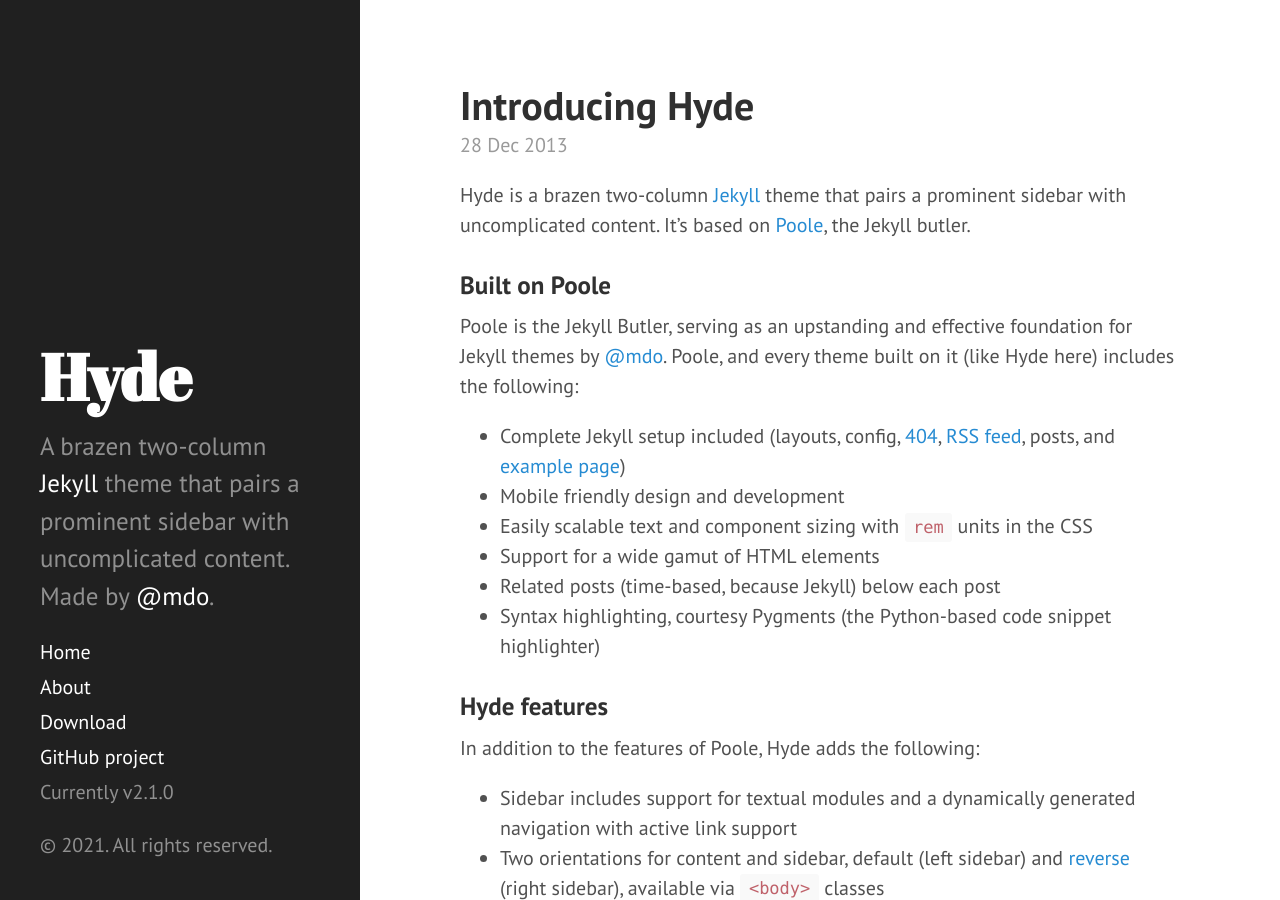
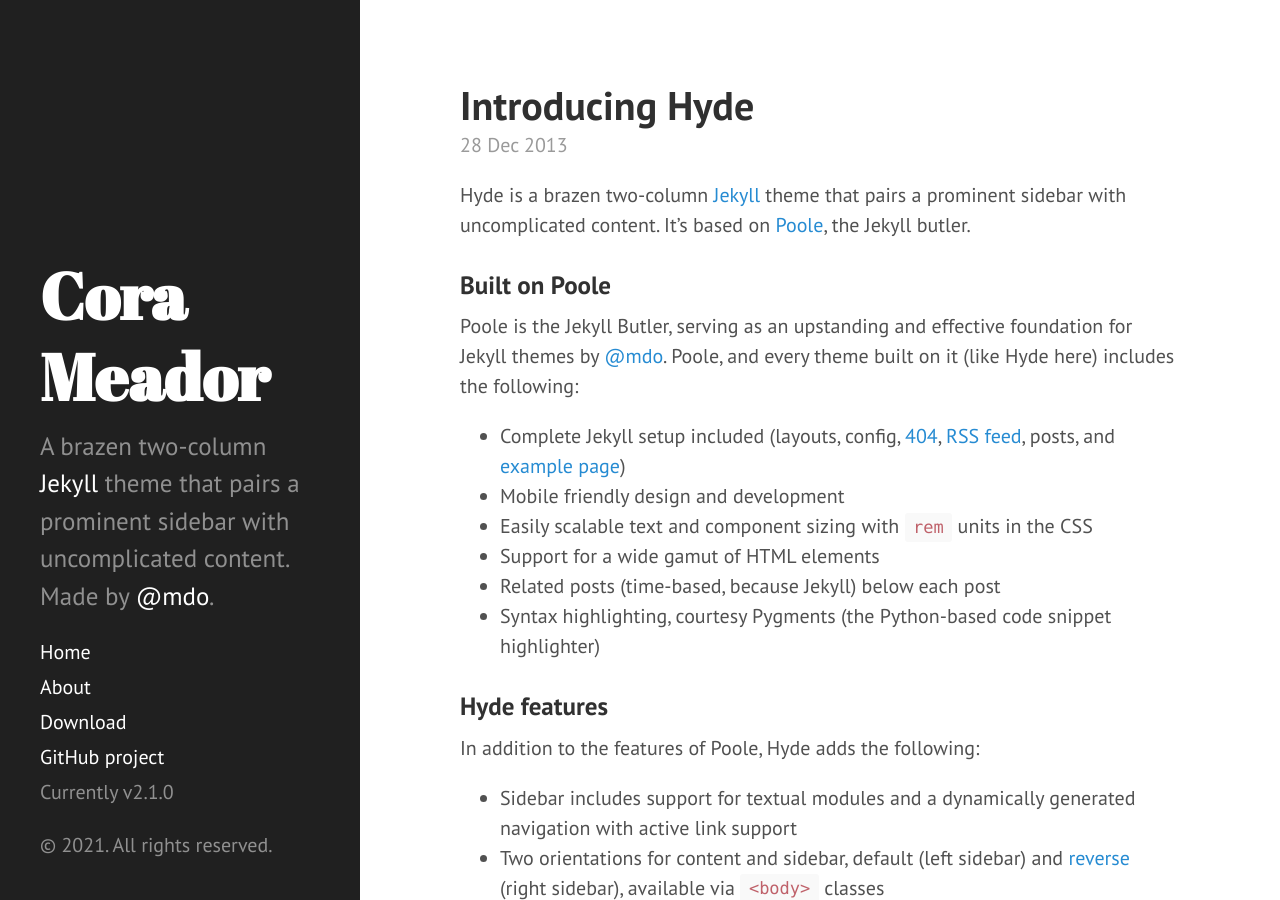
Before and after one commit to cmdor/cmdor.github.io, a Jekyll site: the page built from index.html, in a window 1280 px wide and 900 px high. Built offline with Jekyll 4.4.1, drawn with Linux system fonts in a browser that asks for light colours; Markdown is read by kramdown in place of the engine named in the settings; the list of posts is cut into pages by our own code.

Commit message:
updated description

```diff
--- a/_config.yml
+++ b/_config.yml
@@ -7,15 +7,15 @@ permalink:        pretty
 relative_permalinks: false
 
 # Setup
-title:            Hyde
+title:            Cora Meador
 tagline:          'A Jekyll theme'
 description:      'A brazen two-column <a href="http://jekyllrb.com" target="_blank">Jekyll</a> theme that pairs a prominent sidebar with uncomplicated content. Made by <a href="https://twitter.com/mdo" target="_blank">@mdo</a>.'
-url:              http://hyde.getpoole.com
+url:              https://cmdor.github.io
 baseurl:          /
 
 author:
-  name:           'Mark Otto'
-  url:            https://twitter.com/mdo
+  name:           'Cora Meador'
+  url:            https://www.linkedin.com/in/cora-meador/
 
 paginate:         5
 
@@ -23,4 +23,4 @@ paginate:         5
 version:          2.1.0
 
 github:
-  repo:           https://github.com/poole/hyde
+  repo:           https://github.com/cmdor/cmdor.github.io
```
